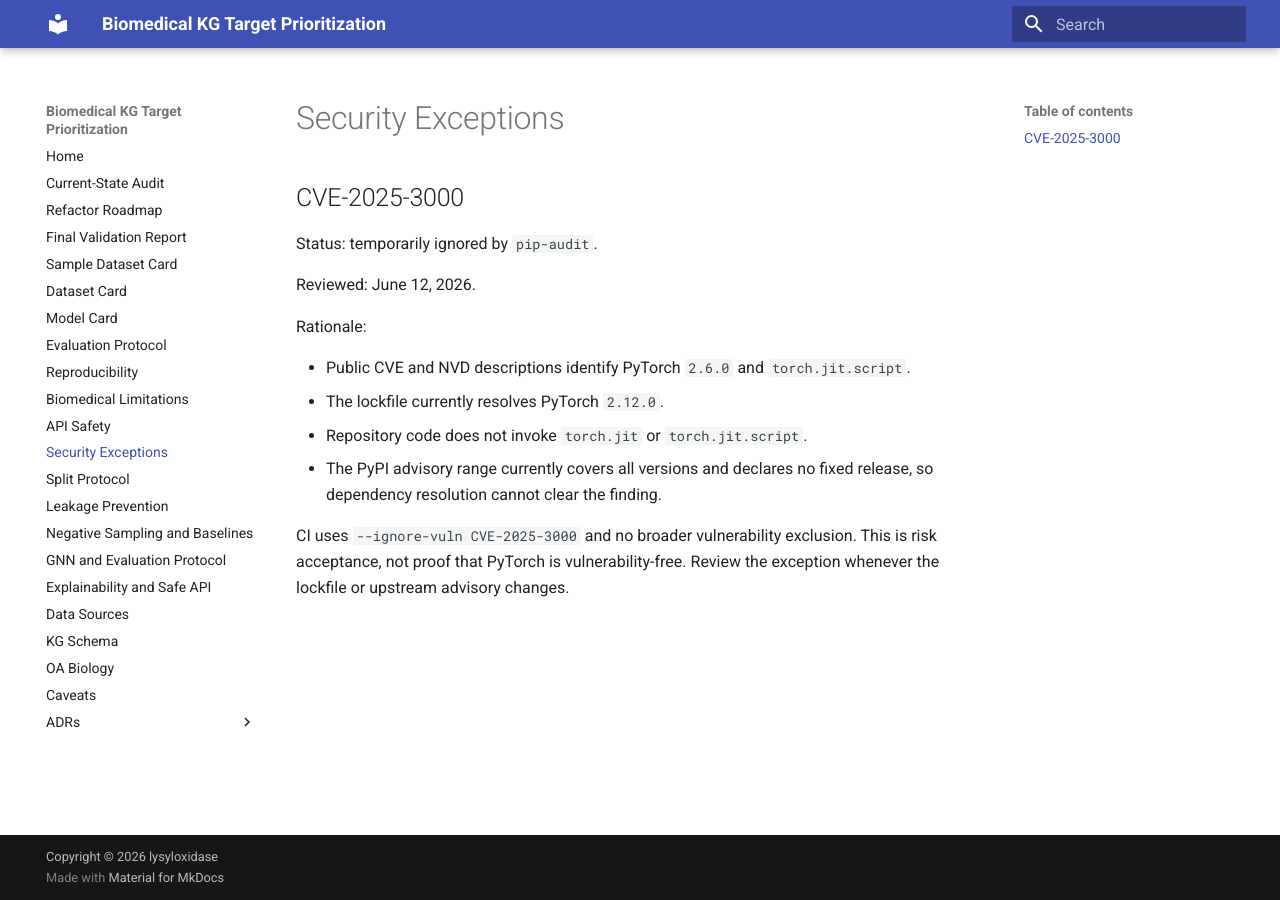
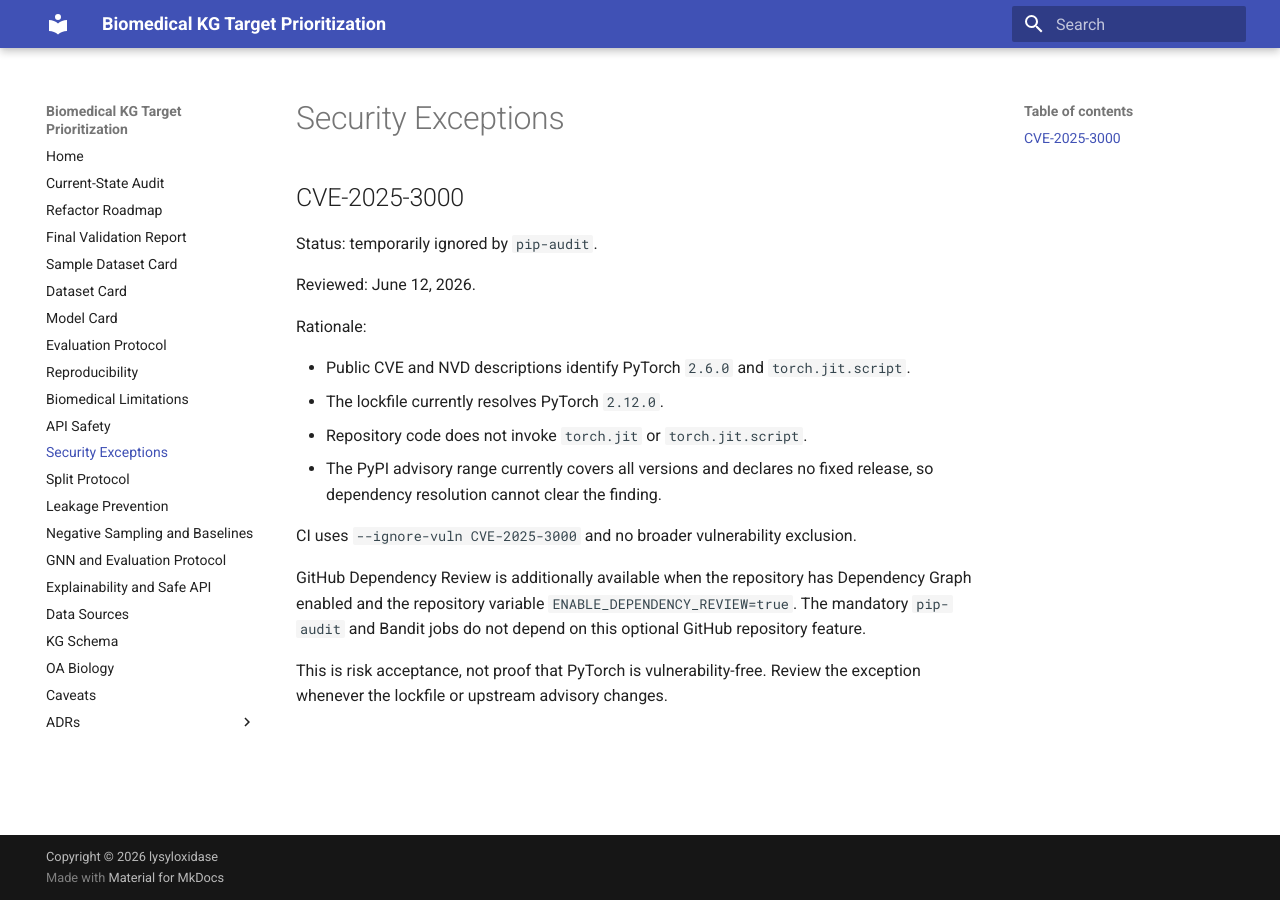
Before and after one commit to lysyloxidase/biomedical-kg-target-prioritization, an MkDocs documentation site: the page built from docs/security-exceptions.md, in a window 1280 px wide. Built offline with MkDocs 1.6.1 and Material for MkDocs 9.7.7, drawn with Linux system fonts in a browser that asks for light colours.

Commit message:
ci: gate optional dependency review

```diff
--- a/docs/security-exceptions.md
+++ b/docs/security-exceptions.md
@@ -16,5 +16,11 @@ Rationale:
   release, so dependency resolution cannot clear the finding.
 
 CI uses `--ignore-vuln CVE-2025-3000` and no broader vulnerability exclusion.
+
+GitHub Dependency Review is additionally available when the repository has
+Dependency Graph enabled and the repository variable
+`ENABLE_DEPENDENCY_REVIEW=true`. The mandatory `pip-audit` and Bandit jobs do
+not depend on this optional GitHub repository feature.
+
 This is risk acceptance, not proof that PyTorch is vulnerability-free. Review
 the exception whenever the lockfile or upstream advisory changes.
```
Also changed, not shown: 1 other file.
